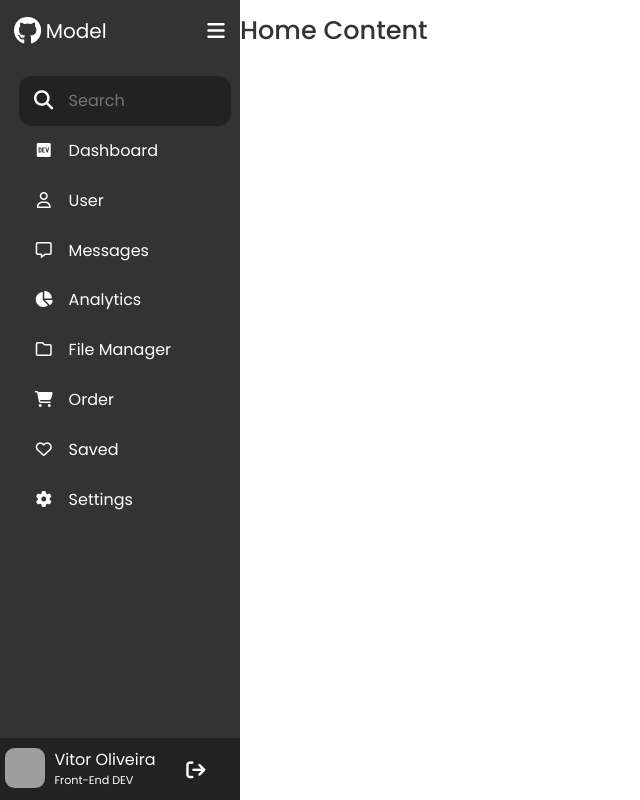
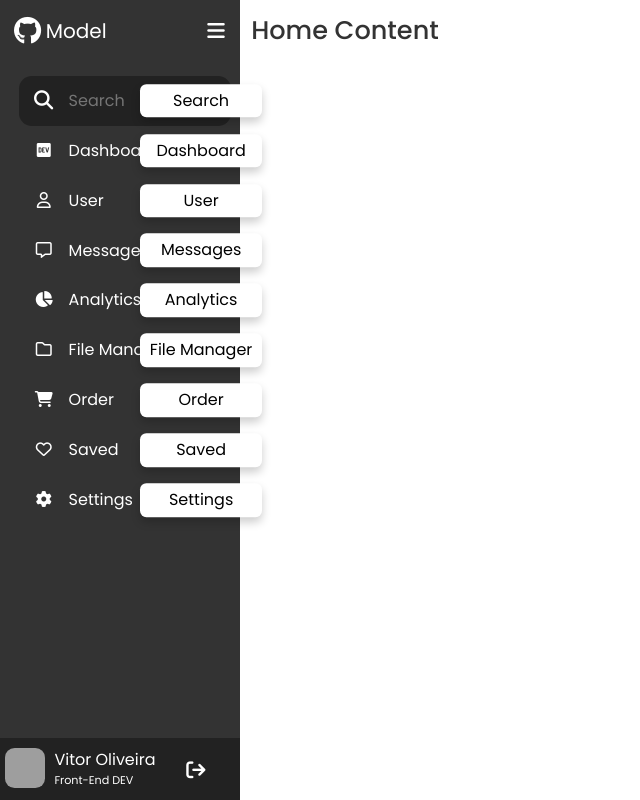
Before and after one commit to vitor-skt/ReusableReactComponents, a React (Vite) app: page / in a window 1280 px wide. Shown: the whole page, without its empty margins (0-640 px from the left). Built offline with nearby package versions, Linux system fonts and the light colour scheme; grey boxes are pictures that could not be loaded.

Commit message:
tooltip added

```diff
--- a/src/components/sideBar/sideBar.scss
+++ b/src/components/sideBar/sideBar.scss
@@ -78,6 +78,20 @@ body{
                 padding-left: 3.12rem;
                 font-size: 1rem;
                 color: #fff;
+            }
+
+            .toolTip{
+                position: absolute;
+                top: 50%;
+                transform: translateY(-50%);
+                border-radius: 0.4rem;
+                height: 2.1rem;
+                width: 7.6rem;
+                left: 7.6rem;
+                background: #fff;
+                box-shadow: 0 5px 10px rgba(0,0,0,0.2);
+                line-height: 2.1rem;
+                text-align: center;
             }
 
             a{
@@ -178,6 +192,6 @@ body{
         font-size: 1.6rem;
         font-weight: 500;
         color: #333;
-        margin-top: 0.7rem;
+        margin: 0.7rem;
     }
 }
--- a/src/components/sideBar/sideBar.tsx
+++ b/src/components/sideBar/sideBar.tsx
@@ -18,63 +18,63 @@ function SideBar() {
                             <i className="fa-solid fa-magnifying-glass"></i>
                             <input type="text" placeholder="Search" />
                         </a>
-                        {/* <span className="toolTip">Dashboard</span> */}
+                        <span className="toolTip">Search</span>
                     </li>
                     <li>
                         <a href="#">
                             <i className="fa-brands fa-dev"></i>
                             <span className="linksName">Dashboard</span>
                         </a>
-                        {/* <span className="toolTip">Dashboard</span> */}
+                        <span className="toolTip">Dashboard</span>
                     </li>
                     <li>
                         <a href="#">
                             <i className="fa-regular fa-user"></i>
                             <span className="linksName">User</span>
                         </a>
-                        {/* <span className="toolTip">Dashboard</span> */}
+                        <span className="toolTip">User</span>
                     </li>
                     <li>
                         <a href="#">
                             <i className="fa-regular fa-message"></i>
                             <span className="linksName">Messages</span>
                         </a>
-                        {/* <span className="toolTip">Dashboard</span> */}
+                        <span className="toolTip">Messages</span>
                     </li>
                     <li>
                         <a href="#">
                             <i className="fa-solid fa-chart-pie"></i>
                             <span className="linksName">Analytics</span>
                         </a>
-                        {/* <span className="toolTip">Dashboard</span> */}
+                        <span className="toolTip">Analytics</span>
                     </li>
                     <li>
                         <a href="#">
                             <i className="fa-regular fa-folder"></i>
                             <span className="linksName">File Manager</span>
                         </a>
-                        {/* <span className="toolTip">Dashboard</span> */}
+                        <span className="toolTip">File Manager</span>
                     </li>
                     <li>
                         <a href="#">
                             <i className="fa-solid fa-cart-shopping"></i>
                             <span className="linksName">Order</span>
                         </a>
-                        {/* <span className="toolTip">Dashboard</span> */}
+                        <span className="toolTip">Order</span>
                     </li>
                     <li>
                         <a href="#">
                             <i className="fa-regular fa-heart"></i>
                             <span className="linksName">Saved</span>
                         </a>
-                        {/* <span className="toolTip">Dashboard</span> */}
+                        <span className="toolTip">Saved</span>
                     </li>
                     <li>
                         <a href="#">
                             <i className="fa-solid fa-gear"></i>
                             <span className="linksName">Settings</span>
                         </a>
-                        {/* <span className="toolTip">Dashboard</span> */}
+                        <span className="toolTip">Settings</span>
                     </li>
                 </ul>
                 <div className="profileContent">
```
